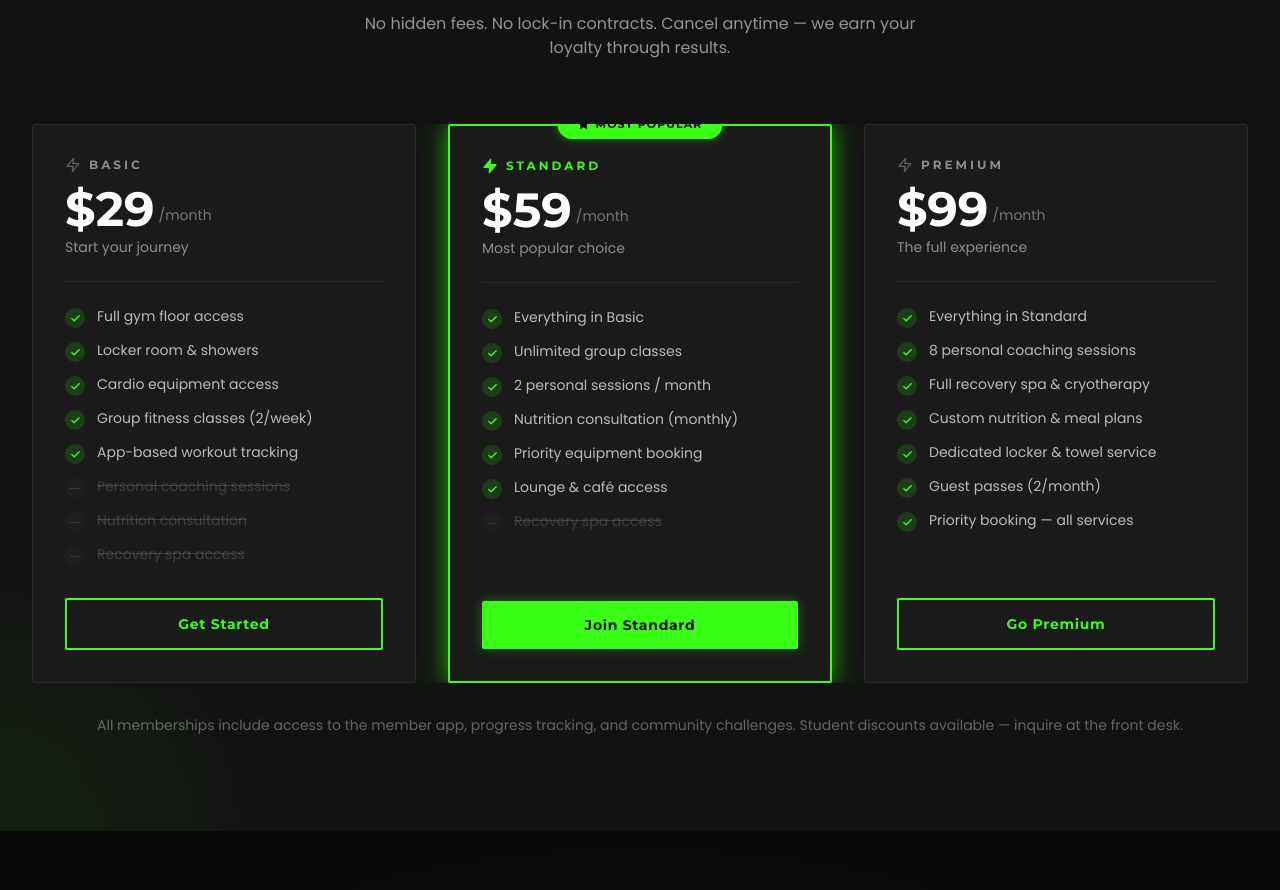
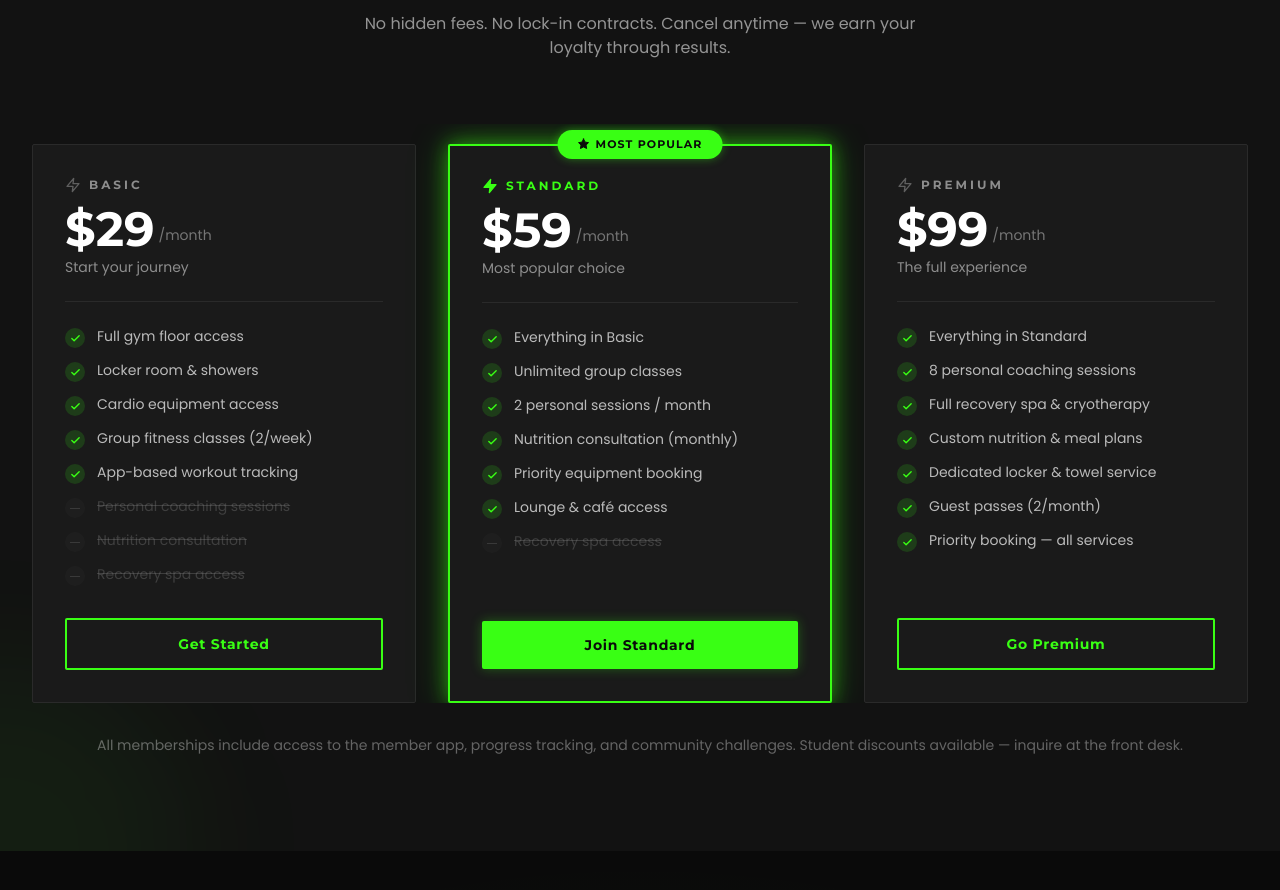
Before and after one commit to Fawaz-code/ironplus, a React (Vite) app: page / in a window 1280 px wide. Shown: the part 4900-5790 px from the top of the page. Built offline with nearby package versions, Linux system fonts and the light colour scheme.

Commit message:
Updated Pricing.tsx

```diff
--- a/src/components/Pricing.tsx
+++ b/src/components/Pricing.tsx
@@ -129,7 +129,7 @@ export default function Pricing() {
           {/* Desktop grid / Mobile horizontal scroll */}
           <div
             ref={scrollRef}
-            className="flex md:grid md:grid-cols-3 gap-5 sm:gap-6 lg:gap-8 items-stretch overflow-x-auto scrollbar-hide snap-x snap-mandatory pb-4 md:pb-0 -mx-4 px-4 md:mx-0 md:px-0"
+            className="flex md:grid md:grid-cols-3 gap-5 sm:gap-6 lg:gap-8 items-stretch overflow-x-auto scrollbar-hide snap-x snap-mandatory pb-4 md:pb-0 -mx-4 px-4 md:mx-0 md:px-0 pt-6 md:pt-5"
           >
           {plans.map((plan, i) => (
             <div
--- a/src/components/Testimonials.tsx
+++ b/src/components/Testimonials.tsx
@@ -68,6 +68,12 @@ export default function Testimonials() {
 
   return (
     <section className="py-16 sm:py-24 bg-brand-black relative overflow-hidden">
+      {/* Preload all avatars so they're ready when the slider reaches them */}
+      <div className="hidden" aria-hidden="true">
+        {testimonials.map((t) => (
+          <img key={t.name} src={t.avatar} alt="" />
+        ))}
+      </div>
       <div className="absolute inset-0 bg-[radial-gradient(ellipse_at_center,_rgba(57,255,20,0.04)_0%,_transparent_70%)] pointer-events-none" />
 
       <div className="max-w-5xl mx-auto px-4 sm:px-6 lg:px-8">
@@ -97,7 +103,7 @@ export default function Testimonials() {
             {/* Avatar & info */}
             <div className="flex-shrink-0 text-center lg:text-left">
               <div className="w-20 h-20 rounded-full overflow-hidden border-2 border-brand-green/40 mx-auto lg:mx-0">
-                <img src={t.avatar} alt={t.name} className="w-full h-full object-cover" loading="lazy" decoding="async" />
+                <img src={t.avatar} alt={t.name} className="w-full h-full object-cover" />
               </div>
               <div className="mt-3">
                 <div className="font-montserrat font-700 text-white text-base">{t.name}</div>
```
